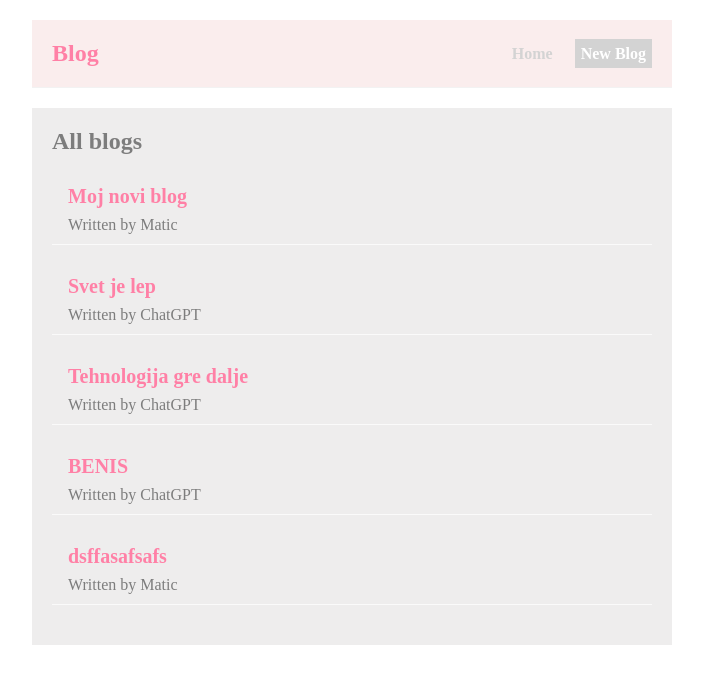
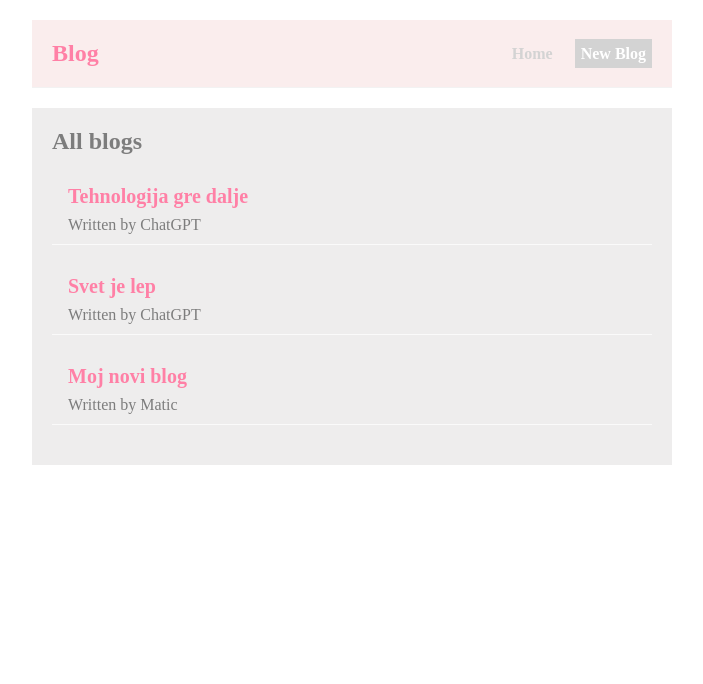
Before and after one commit to matico3/simple-blog, a React (Create React App) app: page / in a window 1280 px wide. Shown: the top 684 px of the page, without its empty margins (288-991 px from the left). Built offline with nearby package versions, Linux system fonts and the light colour scheme; data requests are answered from the project's data file; a web font is replaced by a local one.

Commit message:
sprememnjen ozdiv pri dodajanju bloga

```diff
--- a/data/db.json
+++ b/data/db.json
@@ -17,18 +17,6 @@
       "body": "Technology is the driving force behind many of the advancements we see in the world today. From smartphones and laptops to artificial intelligence and renewable energy, technology is shaping the way we live, work, and interact with one another. One of the most significant technological advancements in recent years is the widespread adoption of smartphones. These devices have become an integral part of our daily lives, allowing us to stay connected with loved ones, access information, and complete tasks from anywhere, at any time. Overall, technology is a powerful enabler that is driving progress in a wide range of fields. It is changing the way we live and work and is helping to address some of the world's most pressing challenges. While there are certainly challenges and drawbacks to technology, its ability to improve our lives and make the world a better place cannot be denied.",
       "author": "ChatGPT",
       "id": 3
-    },
-    {
-      "title": "BENIS",
-      "body": "asfafsfsa",
-      "author": "ChatGPT",
-      "id": 4
-    },
-    {
-      "title": "dsffasafsafs",
-      "body": "saffasafs",
-      "author": "Matic",
-      "id": 5
     }
   ]
 }
--- a/src/BlogDetails.js
+++ b/src/BlogDetails.js
@@ -1,6 +1,7 @@
 import { useParams } from "react-router-dom";
 import styled from "styled-components";
 import useGet from "./useGet";
+import { useHistory } from "react-router-dom";
 
 const Styled = styled.div`
   h2 {
@@ -23,8 +24,12 @@ const Styled = styled.div`
   }
 `;
 export default function BlogDetails() {
+  const history = useHistory();
   const { id } = useParams();
   const { data: blog, isPending, error } = useGet(`http://localhost:8000/blogs/${id}`);
+  const goBack = () => {
+    history.go(-1);
+  };
   return (
     <Styled>
       {isPending && <div>Loading...</div>}
@@ -36,6 +41,7 @@ export default function BlogDetails() {
           <div>{blog.body}</div>
         </article>
       )}
+      <button onClick={goBack}>Go back</button>
     </Styled>
   );
 }
--- a/src/BlogList.js
+++ b/src/BlogList.js
@@ -20,8 +20,11 @@ export default function BlogList({ blogs, title, handleDelete }) {
   return (
     <div>
       <h2>{title}</h2>
-      {blogs.map((blog) => (
-        <div className="blog-preview" key={blog.id}>
+      {blogs
+        .slice(0)
+        .reverse()
+        .map((blog) => (
+          <div key={blog.id}>
             <Styled>
               <Link to={`/blogs/${blog.id}`} style={{ textDecoration: "none" }}>
                 <h2>{blog.title}</h2>
--- a/src/CreateBlog.js
+++ b/src/CreateBlog.js
@@ -1,6 +1,8 @@
 import styled from "styled-components";
 import useForm from "./useForm";
 import usePost from "./usePost";
+import { useHistory } from "react-router-dom";
+import useGet from "./useGet";
 
 const Styled = styled.div`
   max-width: 400px;
@@ -34,9 +36,18 @@ const Styled = styled.div`
     border-radius: 8px;
     cursor: pointer;
   }
+  p {
+    margin: 10px;
+  }
+  .success {
+    display: grid;
+    grid-template-columns: 1fr 0.5fr 1fr;
+  }
 `;
 
 export default function Create() {
+  const history = useHistory();
+
   const {
     form: blog,
     handleChange,
@@ -47,15 +58,24 @@ export default function Create() {
     author: "Matic",
   });
 
-  const { isSuccess, isPending, fetchPost, error } = usePost();
-
+  const { isSuccess, isPending, fetchPost, error, blogId } = usePost();
   const handleSubmit = (e) => {
     e.preventDefault();
     fetchPost("http://localhost:8000/blogs", blog, clearForm);
   };
 
+  const toTheBlog = () => {
+    history.push(`/blogs/${blogId}`);
+  };
+
+  const addANewOne = () => {
+    window.location.reload();
+  };
+
   return (
     <Styled>
+      {!isSuccess && (
+        <>
           <h2>Add a New Blog</h2>
           {isPending && <div>Loading...</div>}
           {error && <div>{error}</div>}
@@ -80,11 +100,25 @@ export default function Create() {
                 <option value="Matic">Matic</option>
                 <option value="ChatGPT">ChatGPT</option>
               </select>
+
               <button type="submit" disabled={isPending}>
                 Add Blog
               </button>
+            </form>
+          )}
+        </>
+      )}
       {isSuccess && <div style={{ margin: "20px" }}>New blog added!</div>}
-        </form>
+      {isSuccess && (
+        <div className="success">
+          <button onClick={toTheBlog} disabled={isPending}>
+            Go To the Blog
+          </button>
+          <p>or</p>
+          <button onClick={addANewOne} disabled={isPending}>
+            Add a New One
+          </button>
+        </div>
       )}
     </Styled>
   );
--- a/src/useForm.js
+++ b/src/useForm.js
@@ -3,9 +3,7 @@ import { useState } from "react";
 export default function useForm(initial = {}) {
   const [form, setBlog] = useState(initial);
   function handleChange(e) {
-    console.log("bla");
     const { name, value } = e.target;
-    console.log(name, value);
     setBlog({
       ...form,
       [name]: value,
--- a/src/usePost.js
+++ b/src/usePost.js
@@ -3,7 +3,7 @@ import { useState } from "react";
 export default function usePost() {
   const [isSuccess, setIsSuccess] = useState(false);
   const [isPending, setIsPending] = useState(false);
-
+  const [blogId, setBlogId] = useState(null);
   const [error, setError] = useState(null);
 
   function fetchPost(url, data, clearForm) {
@@ -12,9 +12,16 @@ export default function usePost() {
       headers: { "Content-Type": "application/json" },
       body: JSON.stringify(data),
     })
-      .then(() => {
+      .then((res) => {
+        if (!res.ok) {
+          throw Error("could not fetch the data for that resource");
+        }
+        return res.json();
+      })
+      .then((data) => {
         setIsPending(false);
-
+        setBlogId(data.id);
+        console.log(data.id);
         setIsSuccess(true);
         clearForm();
       })
@@ -23,5 +30,5 @@ export default function usePost() {
         setError(err.message);
       });
   }
-  return { isSuccess, fetchPost, isPending, error };
+  return { isSuccess, fetchPost, isPending, error, blogId };
 }
```
Lines whose indentation alone changed are shown as unchanged.
